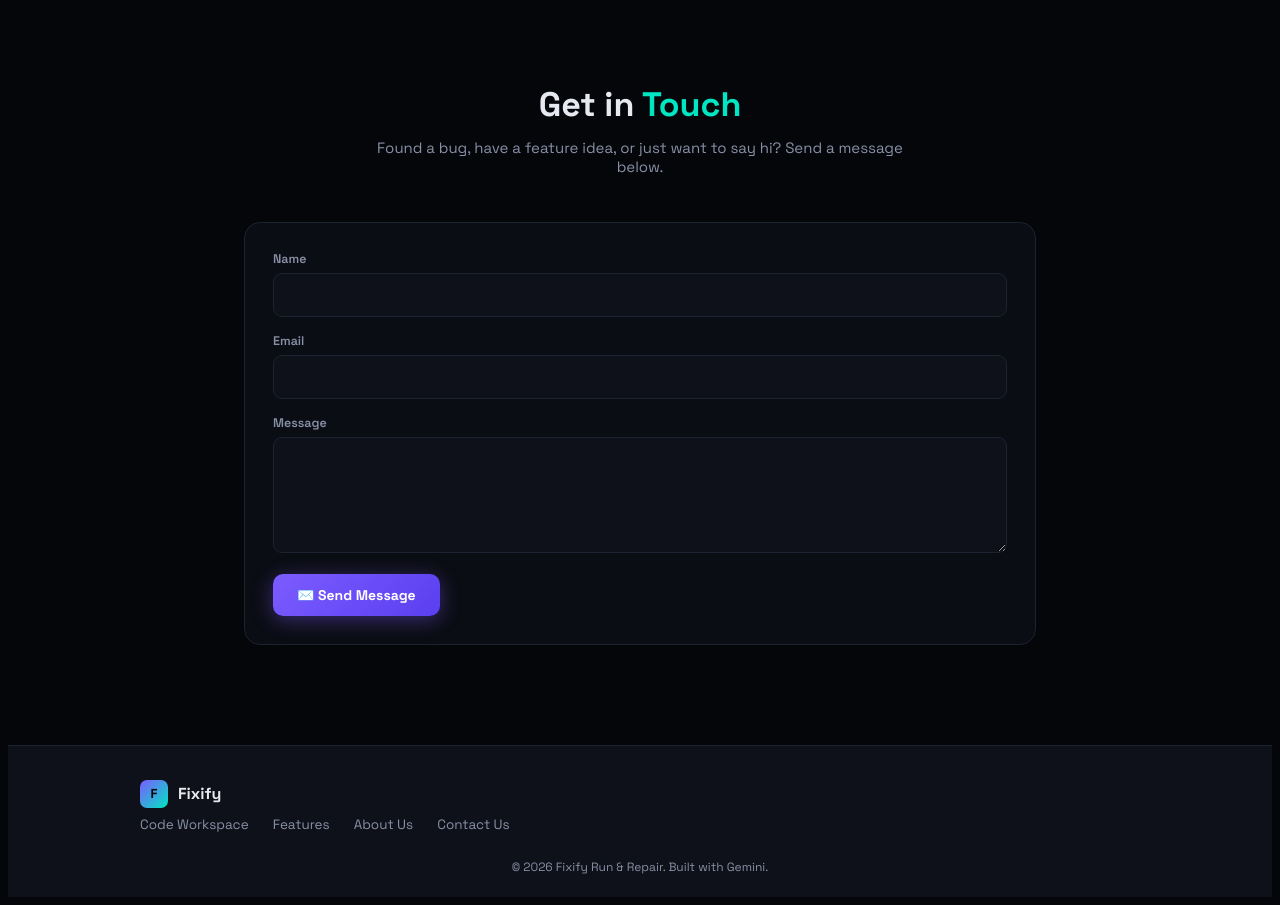
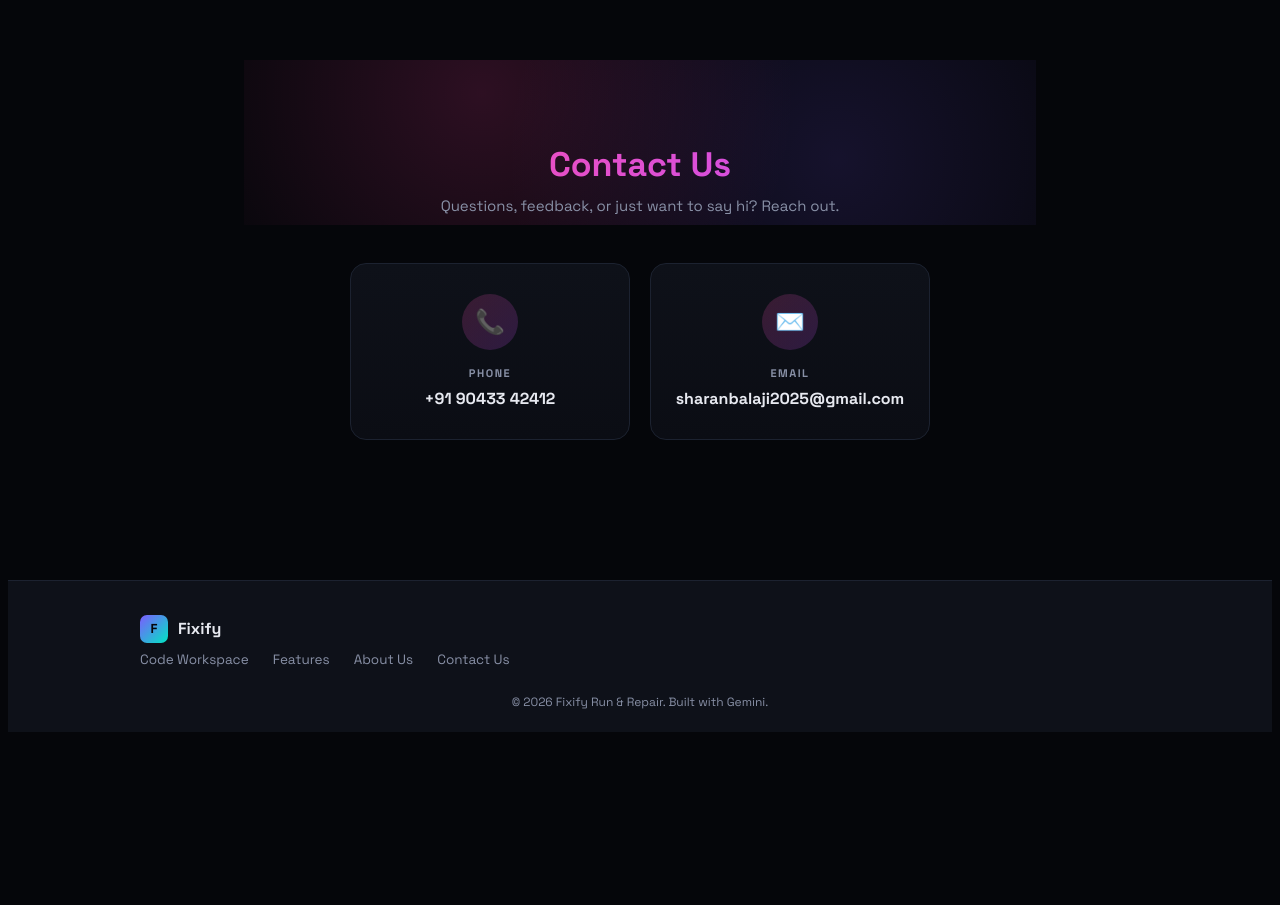
Before and after one commit to Sharan-b2025/Fixify---Run-Repair, a Flask app: page /contact in a window 1280 px wide. Shown: the part 75-980 px from the top of the page. After the commit the page ends 807 px from the top, so only its background shows below. Run offline with Flask 3, Linux system fonts and the light colour scheme.

Commit message:
Update contact.html

```diff
--- a/templates/contact.html
+++ b/templates/contact.html
@@ -8,6 +8,42 @@
 <link rel="stylesheet" href="/static/site.css">
 <link rel="preconnect" href="https://fonts.googleapis.com">
 <link href="https://fonts.googleapis.com/css2?family=Space+Grotesk:wght@400;500;600;700&display=swap" rel="stylesheet">
+
+<style>
+.contact-hero{position:relative; text-align:center; padding:60px 20px 10px; overflow:hidden;}
+.contact-hero::before{
+  content:''; position:absolute; inset:0; z-index:-1;
+  background:radial-gradient(circle at 30% 20%, rgba(255,64,160,.16), transparent 55%),
+             radial-gradient(circle at 75% 60%, rgba(124,92,255,.14), transparent 55%);
+}
+.contact-hero h1{
+  font-family:'Space Grotesk',sans-serif; font-size:34px; font-weight:800;
+  background:linear-gradient(120deg,#ff4fa3,#c04fff); -webkit-background-clip:text; background-clip:text; color:transparent;
+  margin-bottom:10px;
+}
+.contact-hero p{color:var(--muted); font-size:15px; max-width:480px; margin:0 auto;}
+
+.contact-cards{
+  display:grid; grid-template-columns:repeat(auto-fit,minmax(210px,1fr)); gap:20px;
+  max-width:620px; margin:38px auto 60px; padding:0 20px;
+}
+.contact-card{
+  background:linear-gradient(180deg, var(--panel2), var(--panel)); border:1px solid var(--border);
+  border-radius:16px; padding:30px 20px; text-align:center; transition:.2s;
+}
+.contact-card:hover{border-color:rgba(255,79,163,.4); transform:translateY(-3px);}
+.contact-card .icon-circle{
+  width:56px; height:56px; margin:0 auto 16px; border-radius:50%;
+  display:flex; align-items:center; justify-content:center; font-size:24px;
+  background:linear-gradient(135deg, rgba(255,79,163,.18), rgba(192,79,255,.18));
+}
+.contact-card .c-label{
+  font-size:11px; letter-spacing:1.5px; text-transform:uppercase; color:var(--muted); margin-bottom:8px; font-weight:700;
+}
+.contact-card .c-value{font-size:16px; font-weight:700; color:var(--text); word-break:break-word;}
+.contact-card a.c-value{text-decoration:none; color:var(--text);}
+.contact-card a.c-value:hover{color:#ff4fa3;}
+</style>
 </head>
 <body>
 
@@ -26,8 +62,8 @@
   <div class="drawer-brand"><div class="logo">F</div><strong>Fixify</strong></div>
   <nav>
     <a href="/">💻 Code Workspace</a>
-    <a href="/?mode=insight">🔍 Code Explainer</a>
-    <a href="/?mode=review">🏆 Code Reviewer</a>
+    <a href="/explainer">🔍 Code Explainer</a>
+    <a href="/reviewer">🏆 Code Reviewer</a>
     <a href="/features">✨ Features</a>
     <a href="/about">ℹ️ About Us</a>
     <a href="/contact" class="active">✉️ Contact Us</a>
@@ -36,28 +72,22 @@
 </nav>
 
 <main class="page-wrap">
-  <div class="page-hero">
-    <h1>Get in <span>Touch</span></h1>
-    <p>Found a bug, have a feature idea, or just want to say hi? Send a message below.</p>
+  <div class="contact-hero">
+    <h1>Contact Us</h1>
+    <p>Questions, feedback, or just want to say hi? Reach out.</p>
   </div>
 
-  <div class="content-card">
-    <form id="contactForm">
-      <div class="form-field">
-        <label for="cName">Name</label>
-        <input type="text" id="cName" required>
-      </div>
-      <div class="form-field">
-        <label for="cEmail">Email</label>
-        <input type="email" id="cEmail" required>
-      </div>
-      <div class="form-field">
-        <label for="cMessage">Message</label>
-        <textarea id="cMessage" rows="5" required></textarea>
-      </div>
-      <button type="submit" class="btn-primary">✉️ Send Message</button>
-      <div class="form-msg" id="formMsg"></div>
-    </form>
+  <div class="contact-cards">
+    <div class="contact-card">
+      <div class="icon-circle">📞</div>
+      <div class="c-label">Phone</div>
+      <a class="c-value" href="tel:+919043342412">+91 90433 42412</a>
+    </div>
+    <div class="contact-card">
+      <div class="icon-circle">✉️</div>
+      <div class="c-label">Email</div>
+      <a class="c-value" href="mailto:sharanbalaji2025@gmail.com">sharanbalaji2025@gmail.com</a>
+    </div>
   </div>
 </main>
 
@@ -77,26 +107,5 @@
 </footer>
 
 <script src="/static/site.js"></script>
-<script>
-document.getElementById('contactForm').addEventListener('submit', async e=>{
-  e.preventDefault();
-  const msgBox = document.getElementById('formMsg');
-  const payload = {
-    name: document.getElementById('cName').value.trim(),
-    email: document.getElementById('cEmail').value.trim(),
-    message: document.getElementById('cMessage').value.trim()
-  };
-  try{
-    const res = await fetch('/contact', {method:'POST', headers:{'Content-Type':'application/json'}, body:JSON.stringify(payload)});
-    const data = await res.json();
-    msgBox.textContent = data.message || '';
-    msgBox.className = 'form-msg show ' + (data.status === 'ok' ? 'ok' : 'bad');
-    if(data.status === 'ok') document.getElementById('contactForm').reset();
-  }catch(err){
-    msgBox.textContent = 'Could not send your message — please try again.';
-    msgBox.className = 'form-msg show bad';
-  }
-});
-</script>
 </body>
 </html>
```
